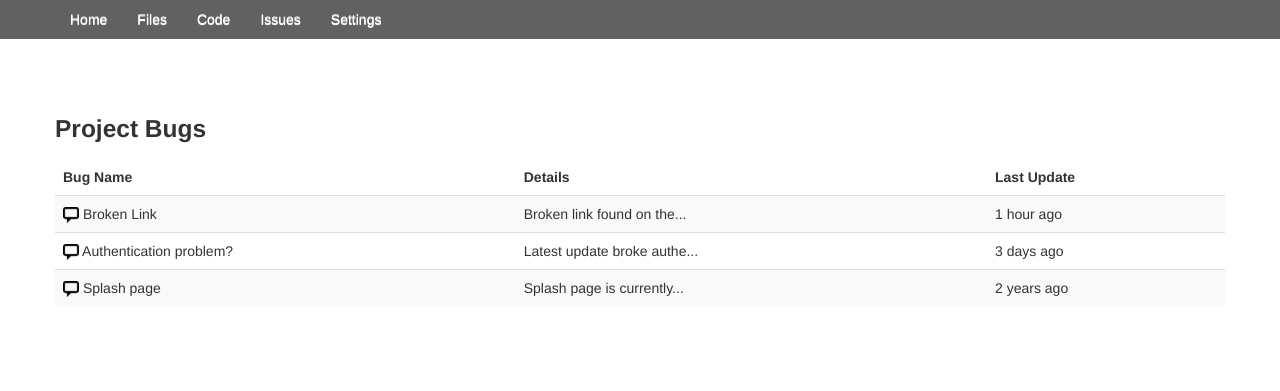
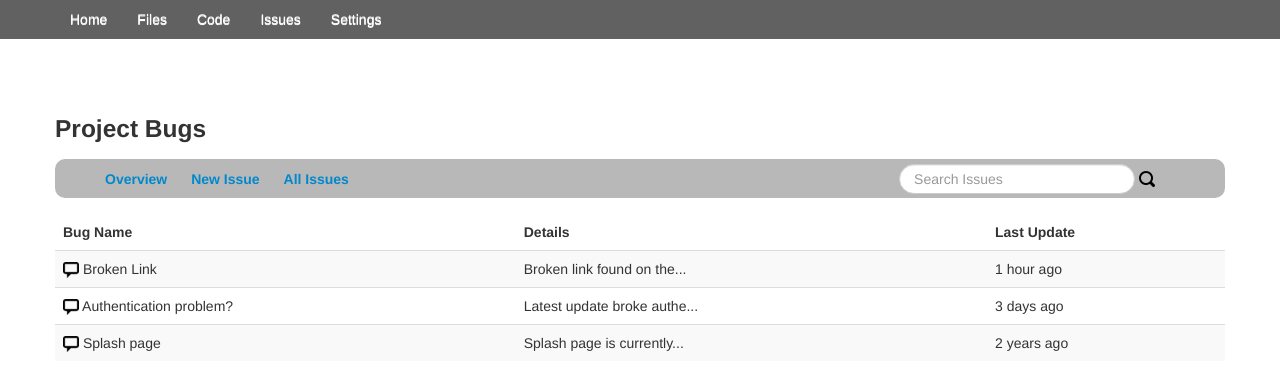
Before and after one commit to basilisk-pm/basilisk, a Django app: page /bugs/ in a window 1280 px wide. Shown: the part 41-432 px from the top of the page. Run offline with Django 3.2, Linux system fonts and the light colour scheme; the visitor is signed in with stand-in values (Sample User, id 1).

Commit message:
Adding issue navbar

```diff
--- a/basilisk_pm/static/custom.css
+++ b/basilisk_pm/static/custom.css
@@ -67,3 +67,28 @@
     padding-bottom: 20px;
     background-color: #e6e6e6;
 }
+
+
+.bugHeader {
+    -moz-border-radius: 10px 10px 10px 10px;
+    -webkit-border-radius: 10px 10px 10px 10px;
+    border-radius: 10px 10px 10px 10px; /* future proofing */
+    -khtml-border-radius: 10px 10px 10px 10px; /* for old Konqueror browsers */
+
+    background-color: #b8b8b8;
+    min-height: 34px;
+    max-height: 34px;
+    padding-top: 5px;
+    padding-left: 20px;
+    padding-right: 20px;
+
+}
+
+.bugHeader > .span4 > a {
+    margin-right: 20px;
+}
+
+.bugSearch {
+    float: right;
+    padding-right: 20px;
+}
--- a/basilisk_pm/templates/bugs.html
+++ b/basilisk_pm/templates/bugs.html
@@ -3,8 +3,20 @@
 {% block container %}
 <div class="container voffset8">
 <h3>Project Bugs</h3>
-
-<table class="table table-striped">
+<div class="bugHeader">
+  <div class="span4 voffset1">
+    <a href="/bugs"><b>Overview</b></a>
+    <a href="/projects/#"><b>New Issue</b></a>
+    <a href="/projects/#"><b>All Issues</b></a>
+  </div>
+  <div class="span4 offset3">
+    <form class="bugSearch ">
+      <input type="text" class="search-query" placeholder="Search Issues">
+      <img height="16" src="{{ STATIC_URL }}img/search16.png">
+    </form>
+  </div>
+</div>
+<table class="table table-striped voffset2">
   <thead>
     <tr>
       <th>
```
Also changed, not shown: basilisk_pm/static/img/search16.png (added).
